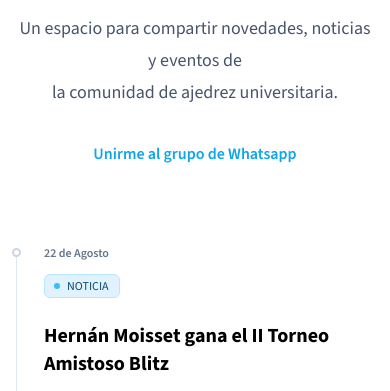
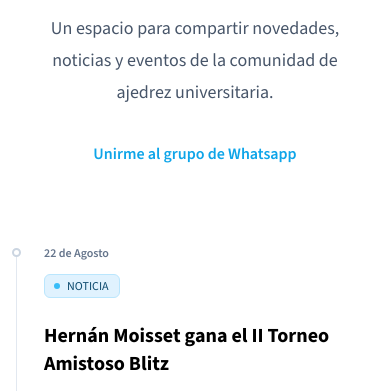
Before and after one commit to gonzalogramagia/ajedrezfamaf, an Astro site: page / in a window 390 px wide. Shown: the part 279-670 px from the top of the page. Built offline with nearby package versions, Linux system fonts and the light colour scheme; Astro itself is replaced by a stand-in of ours.

Commit message:
📱 Ajustar padding mobile en hero y ocultar br en mobile

```diff
--- a/src/components/StaticHero.astro
+++ b/src/components/StaticHero.astro
@@ -22,7 +22,7 @@
       </a>
     </div>
     <p class="hero-description">
-      Un espacio para compartir novedades, noticias y eventos de<br>
+      Un espacio para compartir novedades, noticias y eventos de<br class="mobile-hidden">
       la comunidad de ajedrez universitaria.
     </p>
 
@@ -42,8 +42,8 @@
   .hero-header {
     padding-top: 2.5rem;
     padding-bottom: 2.5rem;
-    padding-left: 1rem;
-    padding-right: 1rem;
+    padding-left: 1.75rem;
+    padding-right: 1.75rem;
   }
 
   @media (min-width: 640px) {
@@ -158,4 +158,11 @@
   .whatsapp-link:hover {
     color: #0284c7;
   }
+
+  /* Ocultar el br en mobile */
+  @media (max-width: 768px) {
+    .mobile-hidden {
+      display: none;
+    }
+  }
 </style>
```
